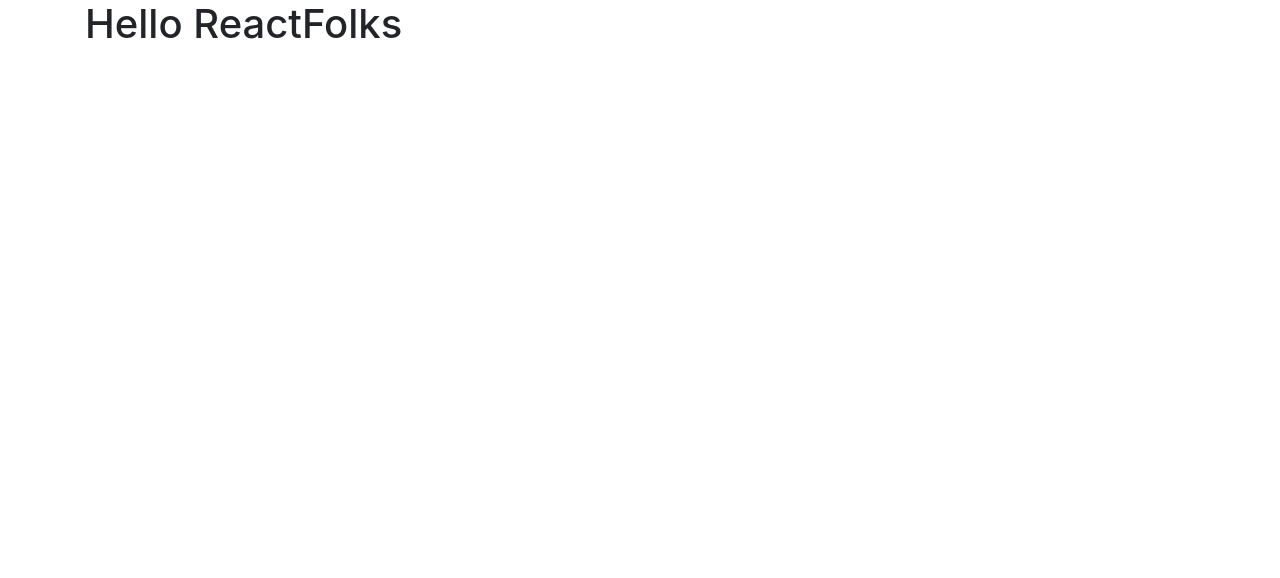
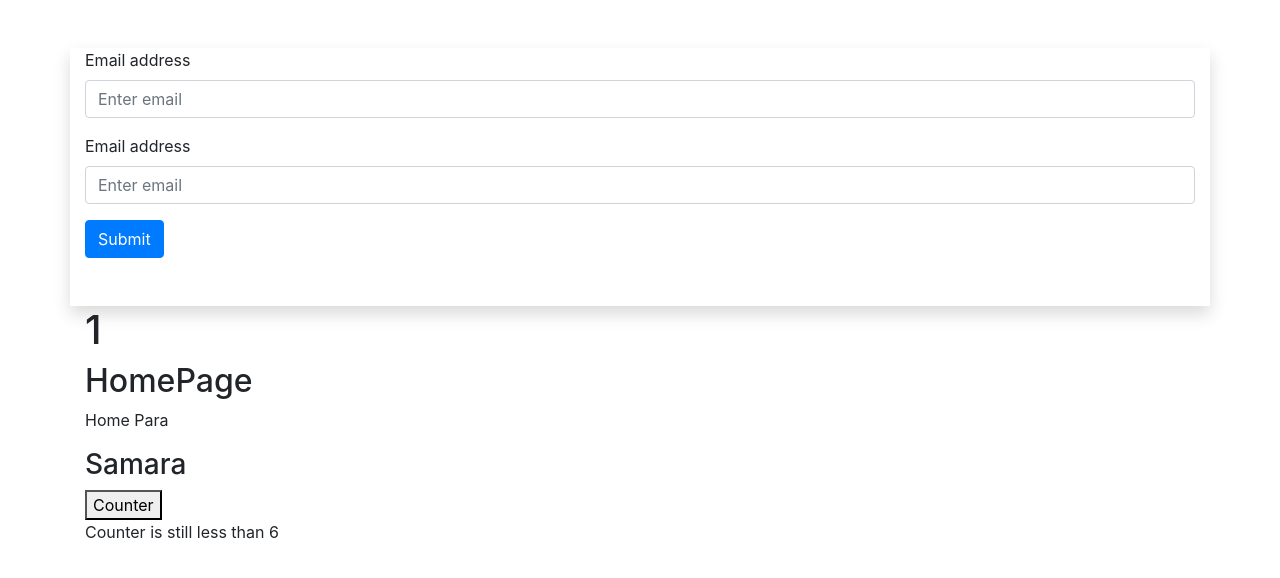
Before and after one commit to srimani282/react-class, a React (Create React App) app: page / in a window 1280 px wide. Shown: the top 578 px of the page. Built offline with nearby package versions, Linux system fonts and the light colour scheme.

Commit message:
ReactForms with use state

```diff
--- a/src/App.js
+++ b/src/App.js
@@ -1,76 +1,74 @@
 import React, { useState, useEffect, Component } from "react";
-import logo from "./logo.svg";
 import "./App.css";
 import HomePage from "./Components/HomePage";
 
-// function App() {
-//   const [counter, setcounter] = useState(0);
+function App() {
+  const [counter, setcounter] = useState(0);
 
-//   const handlecounter = () => {
-//     setcounter(counter + 2);
-//   };
+  const handlecounter = (data) => {
+    setcounter(counter + 2);
+  };
 
-//   useEffect(() => {
-//     //setcounter(counter + 1);
-//   }, [counter]);
+  useEffect(() => {
+    setcounter(counter + 1);
+  }, []);
 
-//   const std = "10th";
+  const std = "10th";
 
-//   return (
-//     <div className="container">
-//       <h1>{counter}</h1>
-//       {console.log("first")}
-//       <button onClick={handlecounter}> Counter</button>
+  return (
+    <div className="container">
+      <h1>{counter}</h1>
+      <HomePage name="Samara" />
+      {console.log("first")}
+      <button onClick={handlecounter}> Counter</button>
 
-//       {counter > 6 ? (
-//         <>
-//           <h2>2 nd condition Heading when true</h2>
-//           <p>first para</p>
-//           <h3>is a boy studing {std}</h3>
-//         </>
-//       ) : (
-//         <p>Counter is still less than 6</p>
-//       )}
-//     </div>
-//   );
-// }
-
-// export default App;
-
-class App extends Component {
-  constructor(props) {
-    super(props);
-    this.state = {
-      data: "Jordan Belfort",
-    };
-  }
-
-  getData() {
-    setTimeout(() => {
-      console.log("Our data is fetched");
-      this.setState({
-        data: "Hello ReactFolks",
-      });
-    }, 1000);
-  }
-  //lifecycle methods
-  componentWillMount() {
-    console.log("First this called");
-  }
-
-  componentDidMount() {
-    console.log("Component  Did Mount");
-    this.getData();
-  }
-
-  render() {
-    return (
-      <div className="container">
-        <h1>{this.state.data}</h1>
-        {console.log("first")}
-      </div>
-    );
-  }
+      {counter > 6 ? (
+        <>
+          <h2>2 nd condition Heading when true</h2>
+          <p>first para</p>
+          <h3>is a boy studing {std}</h3>
+        </>
+      ) : (
+        <p>Counter is still less than 6</p>
+      )}
+    </div>
+  );
 }
 
 export default App;
+
+// class App extends Component {
+//   constructor(props) {
+//     super(props);
+//     this.state = {
+//       data: "Jordan Belfort",
+//     };
+//   }
+
+//   getData() {
+//     setTimeout(() => {
+//       console.log("Our data is fetched");
+//       this.setState({
+//         data: "Hello ReactFolks",
+//       });
+//     }, 1000);
+//   }
+//   //lifecycle methods
+//   componentWillMount() {
+//     console.log("First this called");
+//   }
+
+//   componentDidMount() {
+//     console.log("Component  Did Mount");
+//     this.getData();
+//   }
+
+//   render() {
+//     return (
+//       <div className="container">
+//         <h1>{this.state.data}</h1>
+//         {console.log("first")}
+//       </div>
+//     );
+//   }
+// }
--- /dev/null
+++ b/src/App1.jsx
@@ -0,0 +1,60 @@
+import React, { useState } from "react";
+import PropTypes from "prop-types";
+
+function App1(props) {
+  const [formData, setFormData] = useState({
+    email: "",
+    name: "",
+  });
+
+  const handleChange = (e) => {
+    // if (e.target.value.length > 30) {
+    //   setFormData({ ...formData, [e.target.name]: "" });
+    // } else {
+    setFormData({ ...formData, [e.target.name]: e.target.value });
+    // }
+  };
+
+  const handleSubmit = (e) => {
+    e.preventDefault();
+    //make api call here http/www.react.com/form/ , post, {formData}
+    console.log(formData);
+  };
+
+  return (
+    <div className="container mt-5 pb-5 shadow">
+      <div className="form-container">
+        <form>
+          <div className="form-group">
+            <label for="exampleInputEmail1">Email address</label>
+            <input
+              name="email"
+              className="form-control"
+              placeholder="Enter email"
+              onChange={handleChange}
+              value={formData.email}
+            />
+          </div>
+          <div className="form-group">
+            <label for="exampleInputEmail1">Email address</label>
+            <input
+              name="name"
+              className="form-control"
+              placeholder="Enter email"
+              onChange={handleChange}
+              value={formData.name}
+            />
+          </div>
+
+          <button onClick={handleSubmit} className="btn btn-primary">
+            Submit
+          </button>
+        </form>
+      </div>
+    </div>
+  );
+}
+
+App1.propTypes = {};
+
+export default App1;
--- a/src/index.js
+++ b/src/index.js
@@ -1,14 +1,16 @@
-import React from 'react';
-import ReactDOM from 'react-dom';
-import './index.css';
-import App from './App';
-import reportWebVitals from './reportWebVitals';
+import React from "react";
+import ReactDOM from "react-dom";
+import "./index.css";
+import App1 from "./App1";
+import App from "./App";
+import reportWebVitals from "./reportWebVitals";
 
 ReactDOM.render(
   <React.StrictMode>
+    <App1 />
     <App />
   </React.StrictMode>,
-  document.getElementById('root')
+  document.getElementById("root")
 );
 
 // If you want to start measuring performance in your app, pass a function
```
